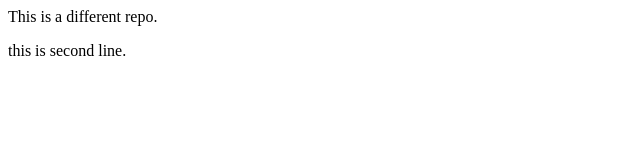
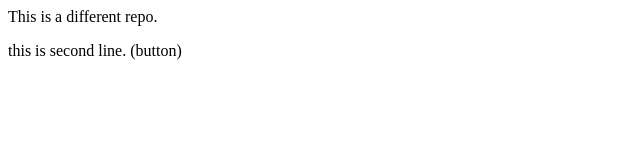
Before and after one commit to verma-abhishek-demo/localRepo, a plain HTML site: page index.html in a window 1280 px wide. Shown: the full height of the page, 0-640 px from the left. Drawn offline with Linux system fonts and the light colour scheme.

```diff
--- a/index.html
+++ b/index.html
@@ -1,2 +1,2 @@
 <p>This is a different repo.</p>
-<p>this is second line.</p>
+<p>this is second line. (button)</p>
```
